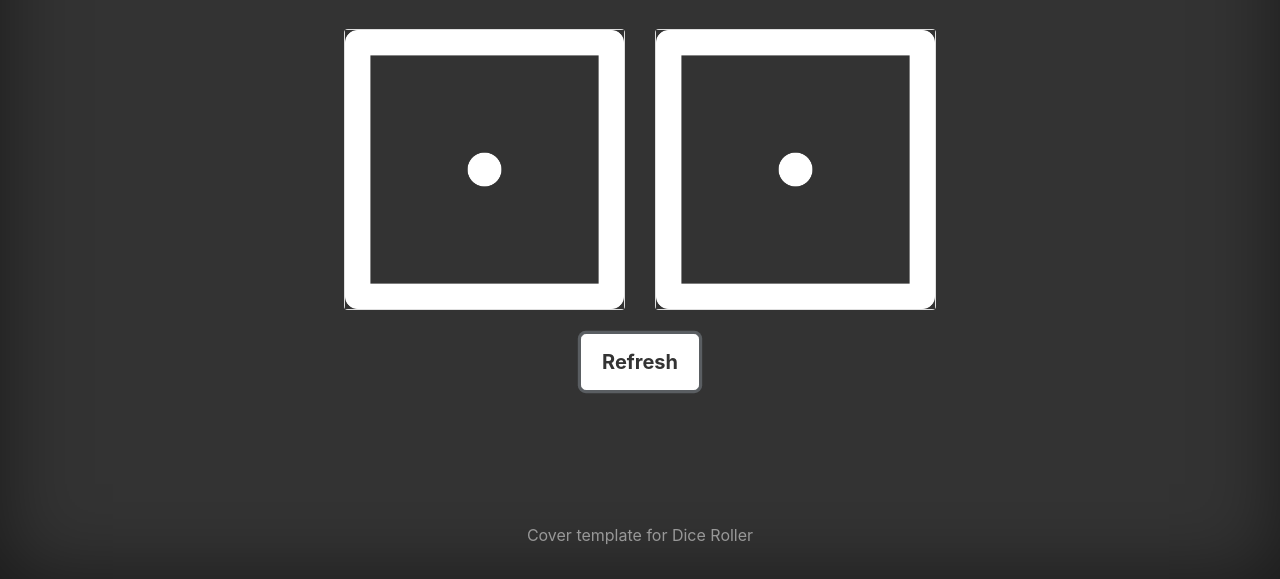
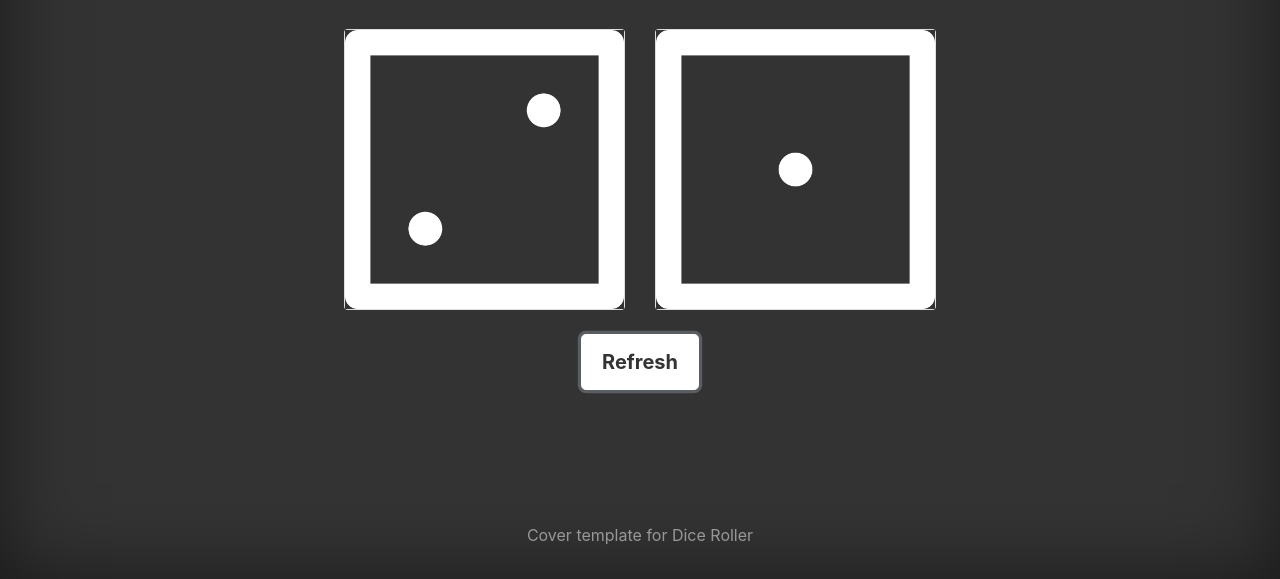
Before and after one commit to rahulrmsh/js-basic-project, a plain HTML site: page index.html in a window 1280 px wide. Both pictures are taken after a click on the link "Refresh". Shown: the part 221-800 px from the top of the page. Drawn offline with Linux system fonts and the light colour scheme.

Commit message:
refresh set

```diff
--- a/index.html
+++ b/index.html
@@ -33,17 +33,17 @@
             <div class="row">
                 <div class="col-md-6">
                     <div class="card mb-4 ">
-                        <img class="card-img-top dark-bgm" data-src="holder.js/100px225" alt="Card image cap" src='images/dice1.png'>
+                        <img class="card-img-top dark-bgm" id="left" data-src="holder.js/100px225" alt="Card image cap" src='images/dice1.png'>
                     </div>
                 </div>
                 <div class="col-md-6">
                     <div class="card mb-4 box-shadow">
-                        <img class="card-img-top dark-bgm" data-src="holder.js/100px225" alt="Card image cap" src='images/dice1.png'>
+                        <img class="card-img-top dark-bgm" id="right" data-src="holder.js/100px225" alt="Card image cap" src='images/dice1.png'>
                     </div>
                 </div>
             </div>
             <p class="lead">
-                <a href="#" class="btn btn-lg btn-secondary">Refresh</a>
+                <a href="#" class="btn btn-lg btn-secondary" id="refresh">Refresh</a>
             </p>
         </main>
 
@@ -51,6 +51,7 @@
             <div class="inner">
                 <p>Cover template for Dice Roller</p>
             </div>
+            <script src="js/simple.js"></script>
         </footer>
     </div>
 </body>
--- a/js/simple.js
+++ b/js/simple.js
@@ -1,3 +1,7 @@
-var text = prompt("Enter your text here");
-var lengthText = text.length;
-alert("You've typed "+lengthText+" Characters and you have "+(180-lengthText));
+var readyGo = document.querySelector('#refresh');
+readyGo.onclick = function() {
+    var randomNumber1 = Math.floor(Math.random() * 6) + 1;
+    document.querySelector('#left').setAttribute('src', 'images/dice' + randomNumber1 + '.png');
+    var randomNumber2 = Math.floor(Math.random() * 6) + 1;
+    document.querySelector('#right').setAttribute('src', 'images/dice' + randomNumber2 + '.png');
+}
```
